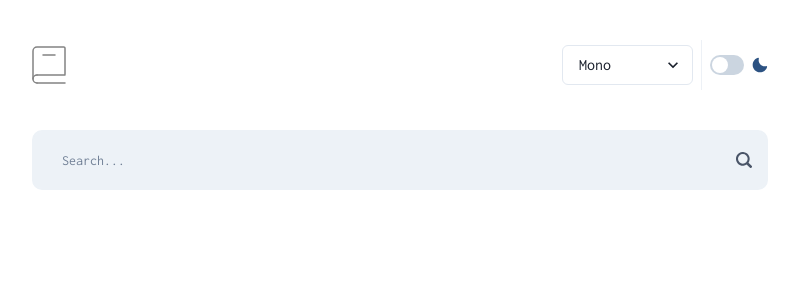
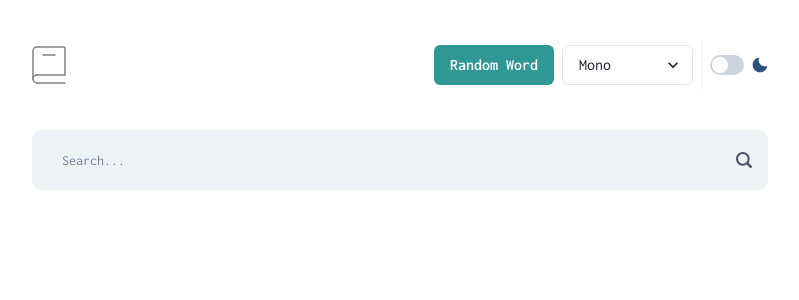
Before and after one commit to rojasmart/dictionary-web-app, a React (Vite) app: page / in a window 1280 px wide. Shown: the top 300 px of the page, without its empty margins (240-1039 px from the left). Built offline with nearby package versions, Linux system fonts and the light colour scheme.

Commit message:
--add random word button to header and implement fetch functionality

```diff
--- a/src/App.jsx
+++ b/src/App.jsx
@@ -4,7 +4,7 @@ import Header from "./components/Header";
 import SearchInput from "./components/SearchInput";
 import Content from "./components/Content";
 
-import { Container } from "@chakra-ui/react";
+import { Container, Button } from "@chakra-ui/react";
 
 function App() {
   const [searchTerm, setSearchTerm] = useState("");
@@ -44,10 +44,30 @@ function App() {
     }
   };
 
+  const handleRandomWord = async () => {
+    setIsLoading(true);
+    setError(null);
+    try {
+      // Fetch a random word from the Random Word API
+      const response = await fetch("https://random-word-api.herokuapp.com/word?number=1");
+      if (!response.ok) {
+        throw new Error("Failed to fetch a random word");
+      }
+
+      const [randomWord] = await response.json(); // API returns an array with one word
+      await handleSearch(randomWord); // Use the random word to fetch its definition
+    } catch (error) {
+      console.error("Error fetching random word:", error);
+      setError("Failed to fetch a random word");
+    } finally {
+      setIsLoading(false);
+    }
+  };
+
   return (
     <>
       <Container maxW={"container.md"}>
-        <Header />
+        <Header randomWord={handleRandomWord} isLoading={isLoading} />
         <SearchInput onSearch={handleSearch} isLoading={isLoading} />
         <Content searchTerm={searchTerm} data={data} error={error} />
       </Container>
--- a/src/components/Header.jsx
+++ b/src/components/Header.jsx
@@ -1,13 +1,16 @@
-import { HStack, Center, Divider } from "@chakra-ui/react";
+import { HStack, Center, Divider, Button } from "@chakra-ui/react";
 import IconHeader from "../../public/images/logo.svg";
 import Toggle from "../components/Toggle";
 import SwitchLang from "../components/SwitchLang";
 
-const Header = () => {
+const Header = ({ randomWord, isLoading }) => {
   return (
     <HStack minH={"50px"} pt={10} pb={10} justifyContent={"space-between"}>
       <img src={IconHeader} />
       <HStack>
+        <Button onClick={randomWord} colorScheme="teal" isLoading={isLoading}>
+          Random Word
+        </Button>
         <SwitchLang />
         <Center height="50px">
           <Divider orientation="vertical" />
```
